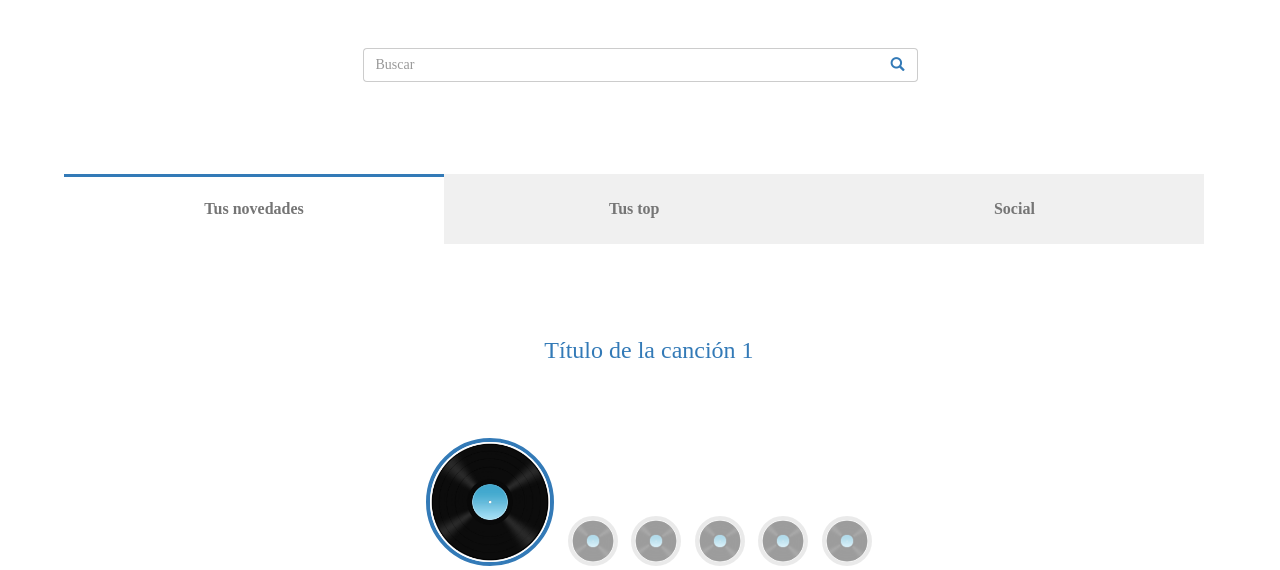
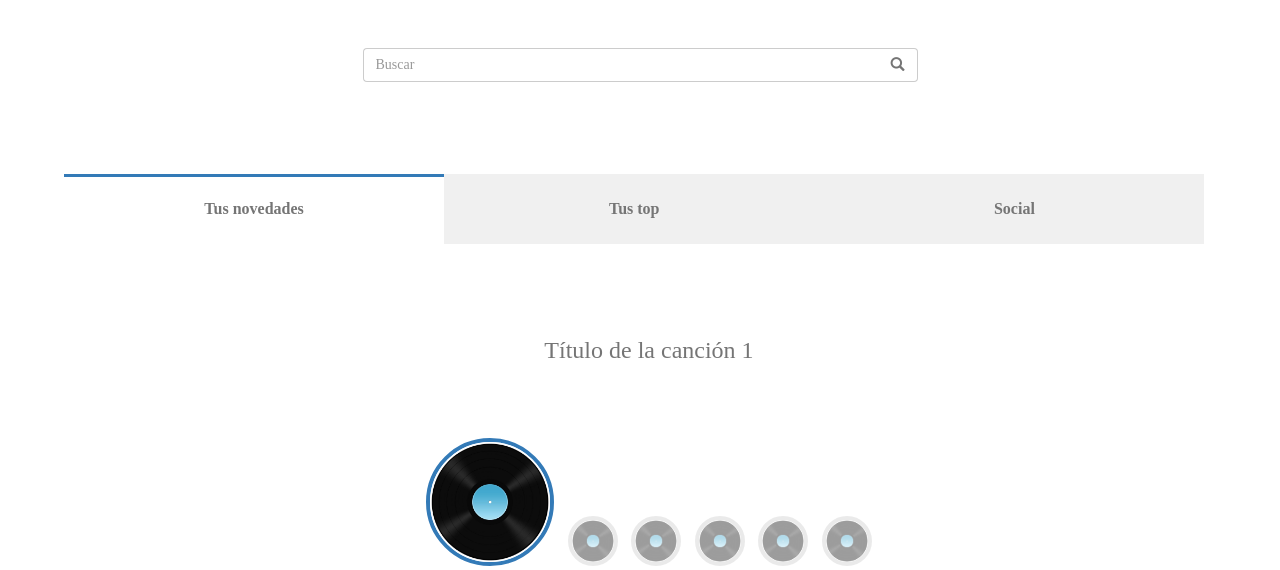
Before and after one commit to al3xhh/AW, a PHP site: page /src/home.html in a window 1280 px wide. Shown: the part 52-622 px from the top of the page. Run offline with PHP 8.4, Linux system fonts and the light colour scheme; some web fonts are replaced.

Commit message:
Cambiado estilo links página de home e icono de la barra de búsqueda.

```diff
--- a/css/webmusic.css
+++ b/css/webmusic.css
@@ -711,3 +711,23 @@ body {
     color: white;
     text-decoration: none;
 }
+
+.link-home-carousel-and-search:link {
+    color: #757575;
+    text-decoration: none;
+}
+
+.link-home-carousel-and-search:visited {
+    color: #757575;
+    text-decoration: none;
+}
+
+.link-home-carousel-and-search:hover {
+    color: #757575;
+    text-decoration: none;
+}
+
+.link-home-carousel-and-search:active {
+    color: #757575;
+    text-decoration: none;
+}
--- a/index.html
+++ b/index.html
@@ -40,7 +40,7 @@
                             <div class="input-group stylish-input-group">
                                 <input type="text" class="form-control"  placeholder="Buscar" >
                                 <span class="input-group-addon">
-                                    <a href="buscar_registrado.html"><span class="glyphicon glyphicon-search"></span></a>
+                                    <a href="buscar_registrado.html" class="link-home-carousel-and-search"><span class="glyphicon glyphicon-search"></span></a>
                                 </span>
                             </div>
                         </div>
--- a/src/home.html
+++ b/src/home.html
@@ -39,7 +39,7 @@
                             <div class="input-group stylish-input-group">
                                 <input type="text" class="form-control"  placeholder="Buscar" >
                                 <span class="input-group-addon">
-                                    <a href="buscar_registrado.html"><span class="glyphicon glyphicon-search"></span></a>
+                                    <a href="buscar_registrado.html" class="link-home-carousel-and-search"><span class="glyphicon glyphicon-search"></span></a>
                                 </span>
                             </div>
                         </div>
@@ -87,7 +87,7 @@
                                             <blockquote>
                                                 <div class="row">
                                                     <div class="col-sm-8 col-sm-offset-2">
-                                                        <a href="reproductor.html"><h3>Título de la canción 1</h3></a>
+                                                        <a href="reproductor.html" class="link-home-carousel-and-search"><h3>Título de la canción 1</h3></a>
                                                     </div>
                                                 </div>
                                             </blockquote>
@@ -97,7 +97,7 @@
                                             <blockquote>
                                                 <div class="row">
                                                     <div class="col-sm-8 col-sm-offset-2">
-                                                        <a href="reproductor.html"><h3>Título de la canción 2</h3></a>
+                                                        <a href="reproductor.html" class="link-home-carousel-and-search"><h3>Título de la canción 2</h3></a>
                                                     </div>
                                                 </div>
                                             </blockquote>
@@ -107,7 +107,7 @@
                                             <blockquote>
                                                 <div class="row">
                                                     <div class="col-sm-8 col-sm-offset-2">
-                                                        <a href="reproductor.html"><h3>Título de la canción 3</h3></a>
+                                                        <a href="reproductor.html" class="link-home-carousel-and-search"><h3>Título de la canción 3</h3></a>
                                                     </div>
                                                 </div>
                                             </blockquote>
@@ -116,7 +116,7 @@
                                             <blockquote>
                                                 <div class="row">
                                                     <div class="col-sm-8 col-sm-offset-2">
-                                                        <a href="reproductor.html"><h3>Título de la canción 4</h3></a>
+                                                        <a href="reproductor.html" class="link-home-carousel-and-search"><h3>Título de la canción 4</h3></a>
                                                     </div>
                                                 </div>
                                             </blockquote>
@@ -125,7 +125,7 @@
                                             <blockquote>
                                                 <div class="row">
                                                     <div class="col-sm-8 col-sm-offset-2">
-                                                        <a href="reproductor.html"><h3>Título de la canción 5</h3></a>
+                                                        <a href="reproductor.html" class="link-home-carousel-and-search"><h3>Título de la canción 5</h3></a>
                                                     </div>
                                                 </div>
                                             </blockquote>
@@ -134,7 +134,7 @@
                                             <blockquote>
                                                 <div class="row">
                                                     <div class="col-sm-8 col-sm-offset-2">
-                                                        <a href="reproductor.html"><h3>Título de la canción 6</h3></a>
+                                                        <a href="reproductor.html" class="link-home-carousel-and-search"><h3>Título de la canción 6</h3></a>
                                                     </div>
                                                 </div>
                                             </blockquote>
@@ -174,7 +174,7 @@
                                             <blockquote>
                                                 <div class="row">
                                                     <div class="col-sm-8 col-sm-offset-2">
-                                                        <a href="reproductor.html"><h3>Título de la canción 7</h3></a>
+                                                        <a href="reproductor.html" class="link-home-carousel-and-search"><h3>Título de la canción 7</h3></a>
                                                     </div>
                                                 </div>
                                             </blockquote>
@@ -184,7 +184,7 @@
                                             <blockquote>
                                                 <div class="row">
                                                     <div class="col-sm-8 col-sm-offset-2">
-                                                        <a href="reproductor.html"><h3>Título de la canción 8</h3></a>
+                                                        <a href="reproductor.html" class="link-home-carousel-and-search"><h3>Título de la canción 8</h3></a>
                                                     </div>
                                                 </div>
                                             </blockquote>
@@ -194,7 +194,7 @@
                                             <blockquote>
                                                 <div class="row">
                                                     <div class="col-sm-8 col-sm-offset-2">
-                                                        <a href="reproductor.html"><h3>Título de la canción 9</h3></a>
+                                                        <a href="reproductor.html" class="link-home-carousel-and-search"><h3>Título de la canción 9</h3></a>
                                                     </div>
                                                 </div>
                                             </blockquote>
@@ -203,7 +203,7 @@
                                             <blockquote>
                                                 <div class="row">
                                                     <div class="col-sm-8 col-sm-offset-2">
-                                                        <a href="reproductor.html"><h3>Título de la canción 10</h3></a>
+                                                        <a href="reproductor.html" class="link-home-carousel-and-search"><h3>Título de la canción 10</h3></a>
                                                     </div>
                                                 </div>
                                             </blockquote>
@@ -212,7 +212,7 @@
                                             <blockquote>
                                                 <div class="row">
                                                     <div class="col-sm-8 col-sm-offset-2">
-                                                        <a href="reproductor.html"><h3>Título de la canción 11</h3></a>
+                                                        <a href="reproductor.html" class="link-home-carousel-and-search"><h3>Título de la canción 11</h3></a>
                                                     </div>
                                                 </div>
                                             </blockquote>
@@ -221,7 +221,7 @@
                                             <blockquote>
                                                 <div class="row">
                                                     <div class="col-sm-8 col-sm-offset-2">
-                                                        <a href="reproductor.html"><h3>Título de la canción 12</h3></a>
+                                                        <a href="reproductor.html" class="link-home-carousel-and-search"><h3>Título de la canción 12</h3></a>
                                                     </div>
                                                 </div>
                                             </blockquote>
@@ -262,7 +262,7 @@
                                             <blockquote>
                                                 <div class="row">
                                                     <div class="col-sm-8 col-sm-offset-2">
-                                                        <a href="reproductor.html"><h3>Título de la canción 13</h3></a>
+                                                        <a href="reproductor.html" class="link-home-carousel-and-search"><h3>Título de la canción 13</h3></a>
                                                     </div>
                                                 </div>
                                             </blockquote>
@@ -272,7 +272,7 @@
                                             <blockquote>
                                                 <div class="row">
                                                     <div class="col-sm-8 col-sm-offset-2">
-                                                        <a href="reproductor.html"><h3>Título de la canción 14</h3></a>
+                                                        <a href="reproductor.html" class="link-home-carousel-and-search"><h3>Título de la canción 14</h3></a>
                                                     </div>
                                                 </div>
                                             </blockquote>
@@ -282,7 +282,7 @@
                                             <blockquote>
                                                 <div class="row">
                                                     <div class="col-sm-8 col-sm-offset-2">
-                                                        <a href="reproductor.html"><h3>Título de la canción 15</h3></a>
+                                                        <a href="reproductor.html" class="link-home-carousel-and-search"><h3>Título de la canción 15</h3></a>
                                                     </div>
                                                 </div>
                                             </blockquote>
@@ -291,7 +291,7 @@
                                             <blockquote>
                                                 <div class="row">
                                                     <div class="col-sm-8 col-sm-offset-2">
-                                                        <a href="reproductor.html"><h3>Título de la canción 16</h3></a>
+                                                        <a href="reproductor.html" class="link-home-carousel-and-search"><h3>Título de la canción 16</h3></a>
                                                     </div>
                                                 </div>
                                             </blockquote>
@@ -300,7 +300,7 @@
                                             <blockquote>
                                                 <div class="row">
                                                     <div class="col-sm-8 col-sm-offset-2">
-                                                        <a href="reproductor.html"><h3>Título de la canción 17</h3></a>
+                                                        <a href="reproductor.html" class="link-home-carousel-and-search"><h3>Título de la canción 17</h3></a>
                                                     </div>
                                                 </div>
                                             </blockquote>
@@ -309,7 +309,7 @@
                                             <blockquote>
                                                 <div class="row">
                                                     <div class="col-sm-8 col-sm-offset-2">
-                                                        <a href="reproductor.html"><h3>Título de la canción 18</h3></a>
+                                                        <a href="reproductor.html" class="link-home-carousel-and-search"><h3>Título de la canción 18</h3></a>
                                                     </div>
                                                 </div>
                                             </blockquote>
--- a/src/miperfil.html
+++ b/src/miperfil.html
@@ -44,7 +44,7 @@
                             <div class="input-group stylish-input-group">
                                 <input type="text" class="form-control"  placeholder="Buscar" >
                                 <span class="input-group-addon">
-                                    <a href="buscar_registrado.html"><span class="glyphicon glyphicon-search"></span></a>
+                                    <a href="buscar_registrado.html" class="link-home-carousel-and-search"><span class="glyphicon glyphicon-search"></span></a>
                                 </span>
                             </div>
                         </div>
--- a/src/reproductor.html
+++ b/src/reproductor.html
@@ -41,7 +41,7 @@
                             <div class="input-group stylish-input-group">
                                 <input type="text" class="form-control"  placeholder="Buscar" >
                                 <span class="input-group-addon">
-                                    <a href="buscar_registrado.html"><span class="glyphicon glyphicon-search"></span></a>
+                                    <a href="buscar_registrado.html" class="link-home-carousel-and-search"><span class="glyphicon glyphicon-search"></span></a>
                                 </span>
                             </div>
                         </div>
--- a/src/usuario.html
+++ b/src/usuario.html
@@ -42,7 +42,7 @@
                             <div class="input-group stylish-input-group">
                                 <input type="text" class="form-control"  placeholder="Buscar" >
                                 <span class="input-group-addon">
-                                    <a href="buscar_registrado.html"><span class="glyphicon glyphicon-search"></span></a>
+                                    <a href="buscar_registrado.html" class="link-home-carousel-and-search"><span class="glyphicon glyphicon-search"></span></a>
                                 </span>
                             </div>
                         </div>
```
